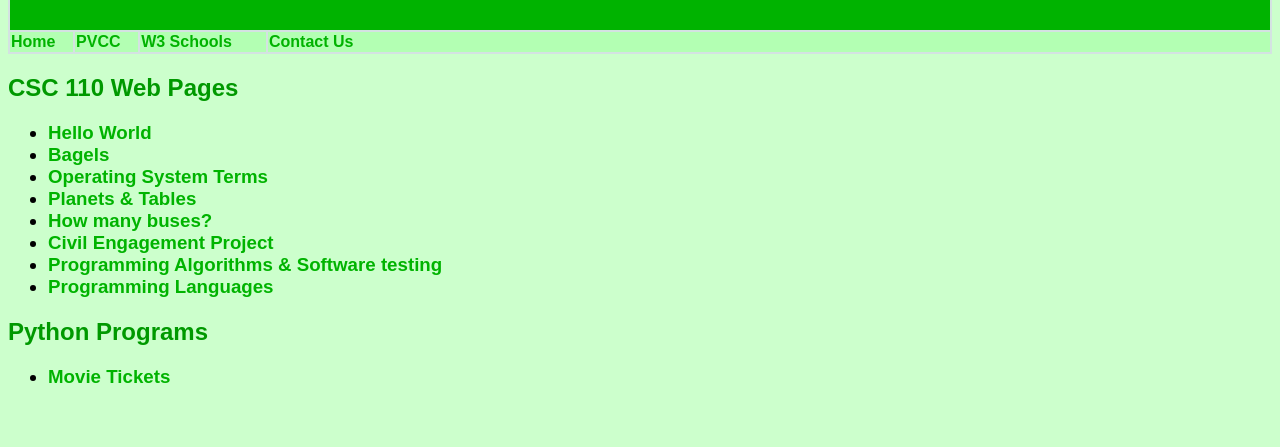
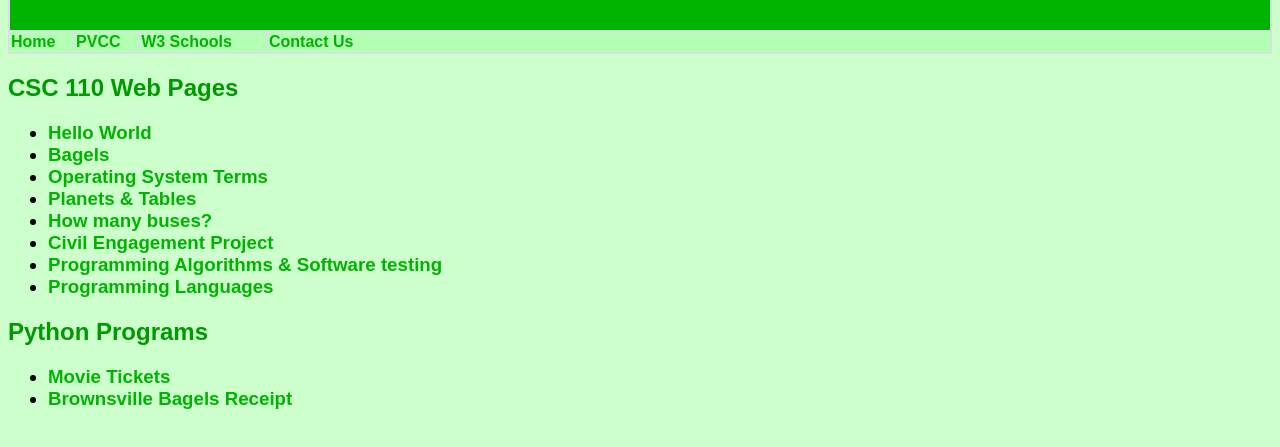
Before and after one commit to kskeens-pvcc/kskeens-pvcc.github.io, a plain HTML site: page index.html in a window 1280 px wide. Shown: the part 103-550 px from the top of the page. Drawn offline with Linux system fonts and the light colour scheme.

Commit message:
Update index.html

```diff
--- a/index.html
+++ b/index.html
@@ -50,6 +50,7 @@
   <h3>
     <ul>
       <li><a href = "tickets.py"> Movie Tickets </a></li>
+      <li><a href = "bagelscost.py"> Brownsville Bagels Receipt </li>
     </ul>
   </h3>
 </body>
```
